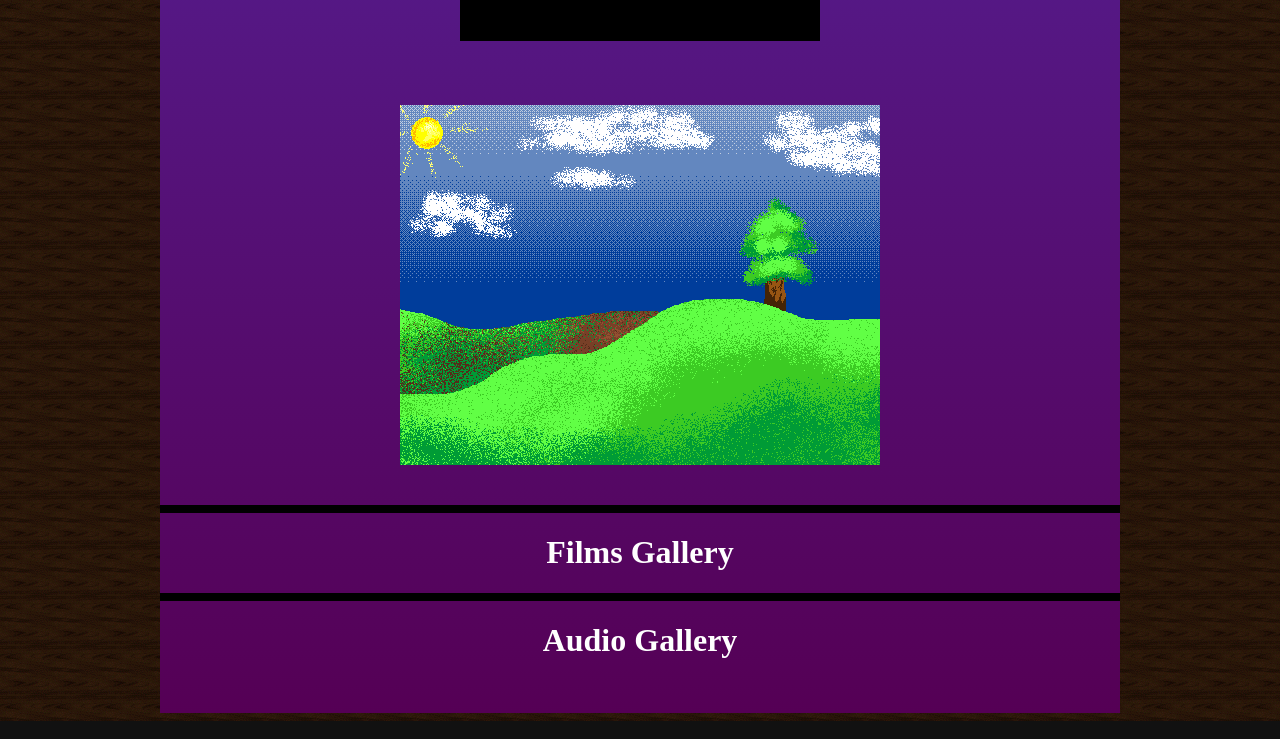
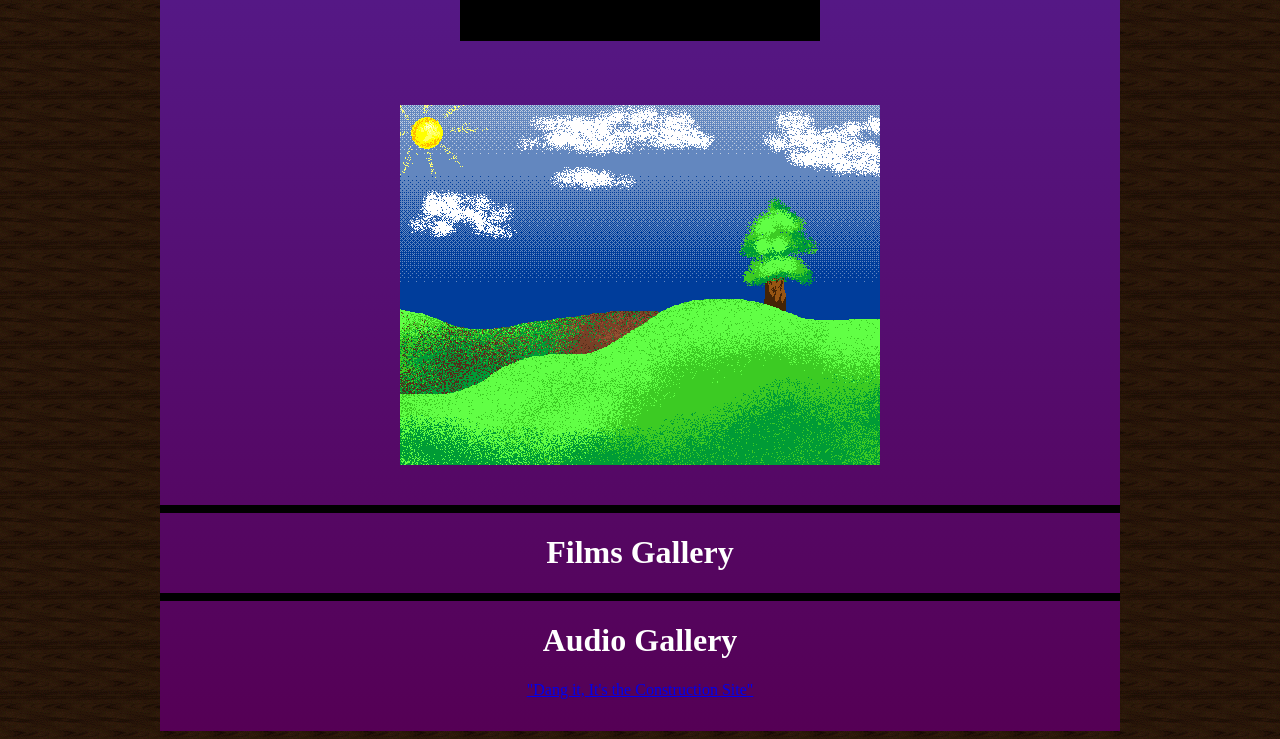
Before and after one commit to JariRamsvik/jaris-domain, a plain HTML site: page gallery/index.html in a window 1280 px wide. Shown: the part 1855-2594 px from the top of the page. Drawn offline with Linux system fonts and the light colour scheme.

Commit message:
Update index.html

```diff
--- a/gallery/index.html
+++ b/gallery/index.html
@@ -33,6 +33,8 @@
 
 <h1>Audio Gallery</h1>
 
+<a href="audio/dong-it.ogg">"Dang it, It's the Construction Site"</a>
+
 </div>
 
 </body>
```
